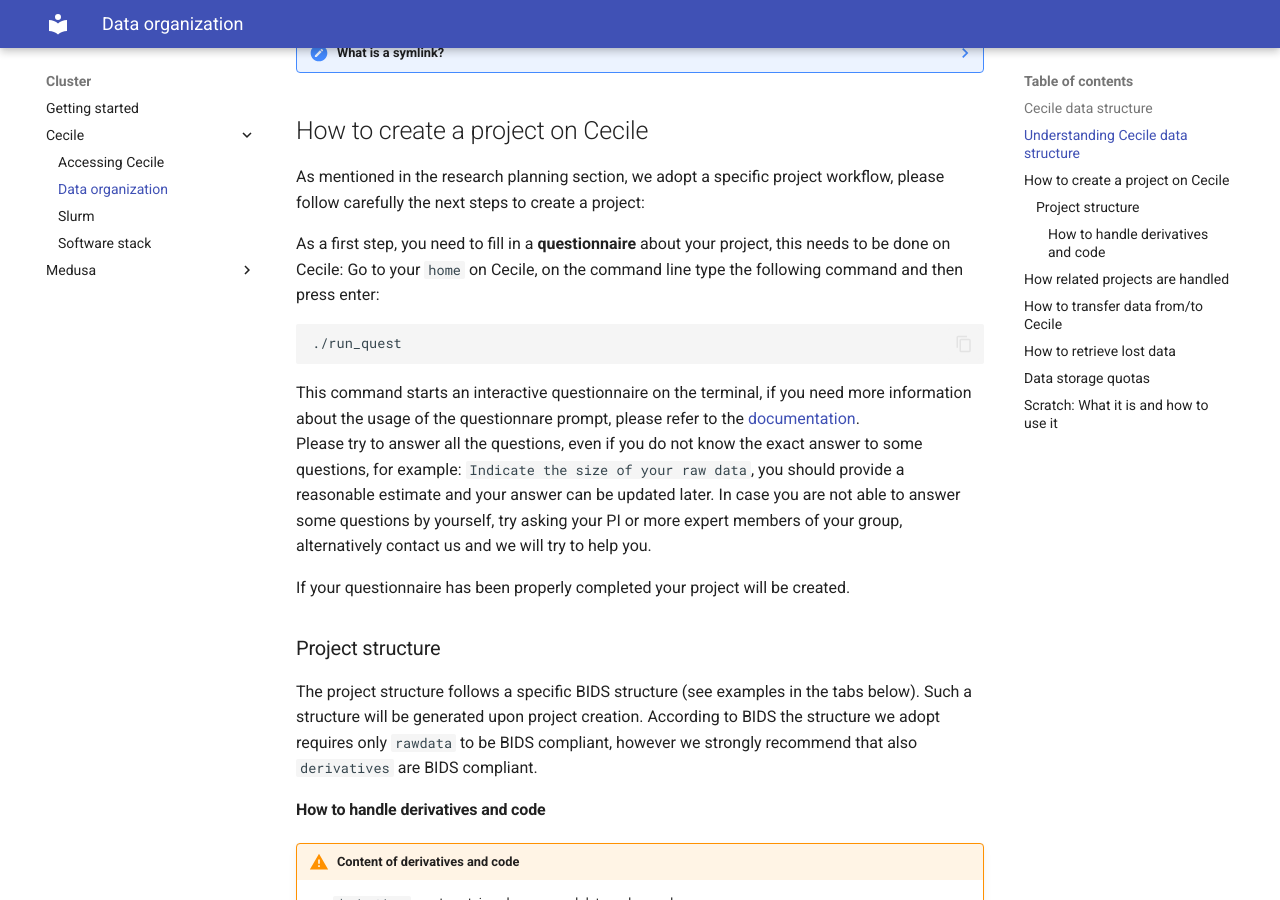
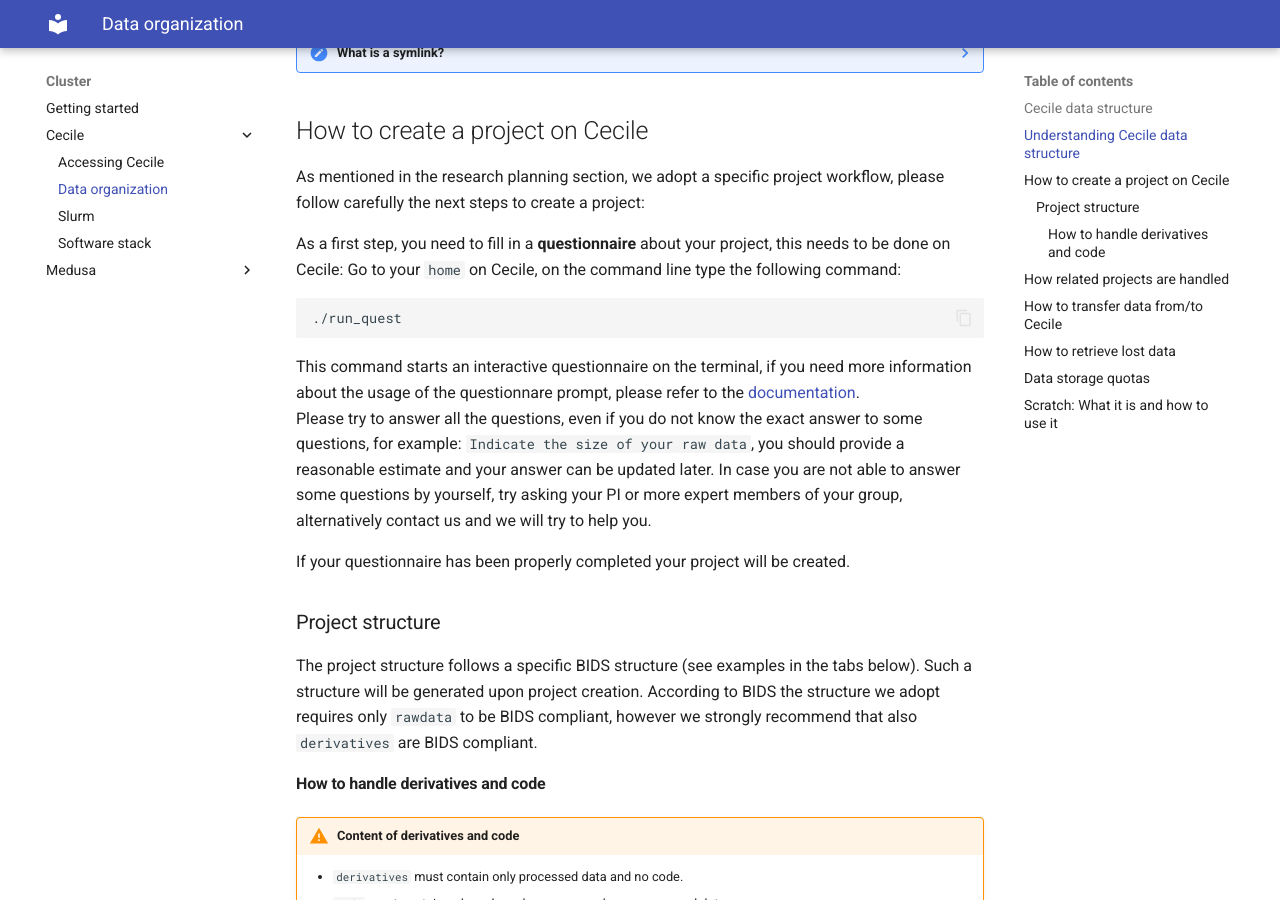
Before and after one commit to pvavra/temp-ipsy, an MkDocs documentation site: the page built from docs/cluster/cecile/data.md, in a window 1280 px wide and 900 px high, scrolled down 1495 px. Built offline with MkDocs 1.6.1 and Material for MkDocs 9.7.7, drawn with Linux system fonts in a browser that asks for light colours.

Commit message:
Fix sentence

````diff
--- a/docs/cluster/cecile/data.md
+++ b/docs/cluster/cecile/data.md
@@ -100,7 +100,7 @@ The following schema represents how data are structured on Cecile. Please take a
 As mentioned in the research planning section, we adopt a specific project workflow, please follow carefully the next steps to create a project:
 
 As a first step, you need to fill in a **questionnaire** about your project, this needs to be done on Cecile:
-Go to your `home` on Cecile, on the command line type the following command and then press enter:
+Go to your `home` on Cecile, on the command line type the following command:
 
 ```bash
 ./run_quest
````
